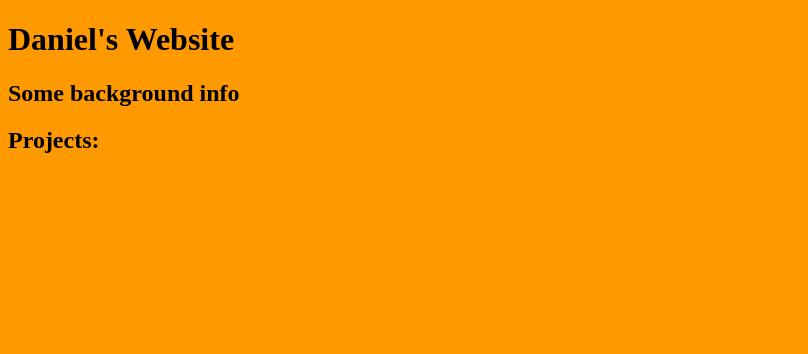
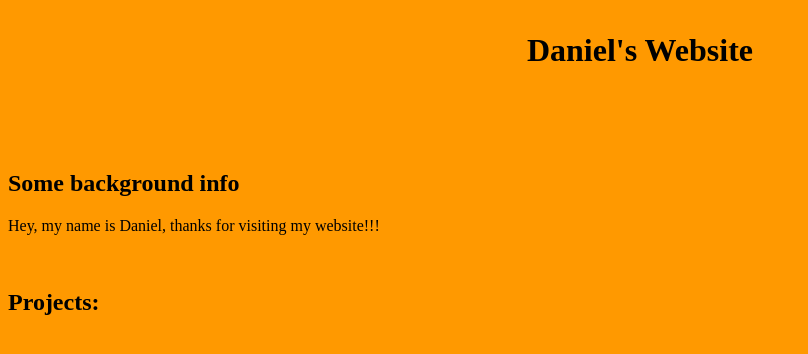
Before and after one commit to DanielSavin/DanielSavinWebsite, a plain HTML site: page index.html in a window 1280 px wide. Shown: the whole page, without its empty margins (0-808 px from the left). Drawn offline with Linux system fonts and the light colour scheme.

Commit message:
second update

```diff
--- a/index.html
+++ b/index.html
@@ -25,11 +25,16 @@
     </head>
     <body>
 
-        <centre><h1>Daniel's Website</h1></centre>
+    <h1><center>
+        <p>Daniel's Website</p>
+        <p>&nbsp;</p>
+      </center></h1>
       <h2>Some background info</h2>
+      <p>Hey, my name is Daniel, thanks for visiting my website!!!</p>
+      <p>&nbsp;</p>
     <h2>Projects:</h2>
 
 
 
-    </body>
+</body>
 </html>
```
